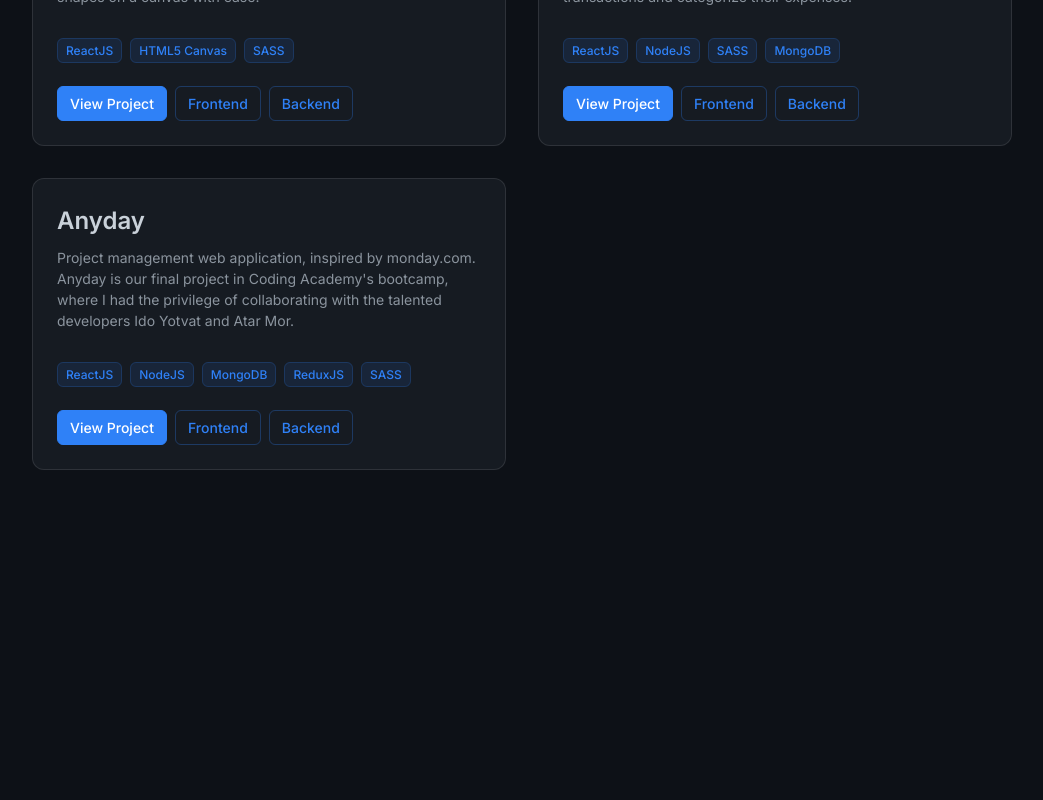
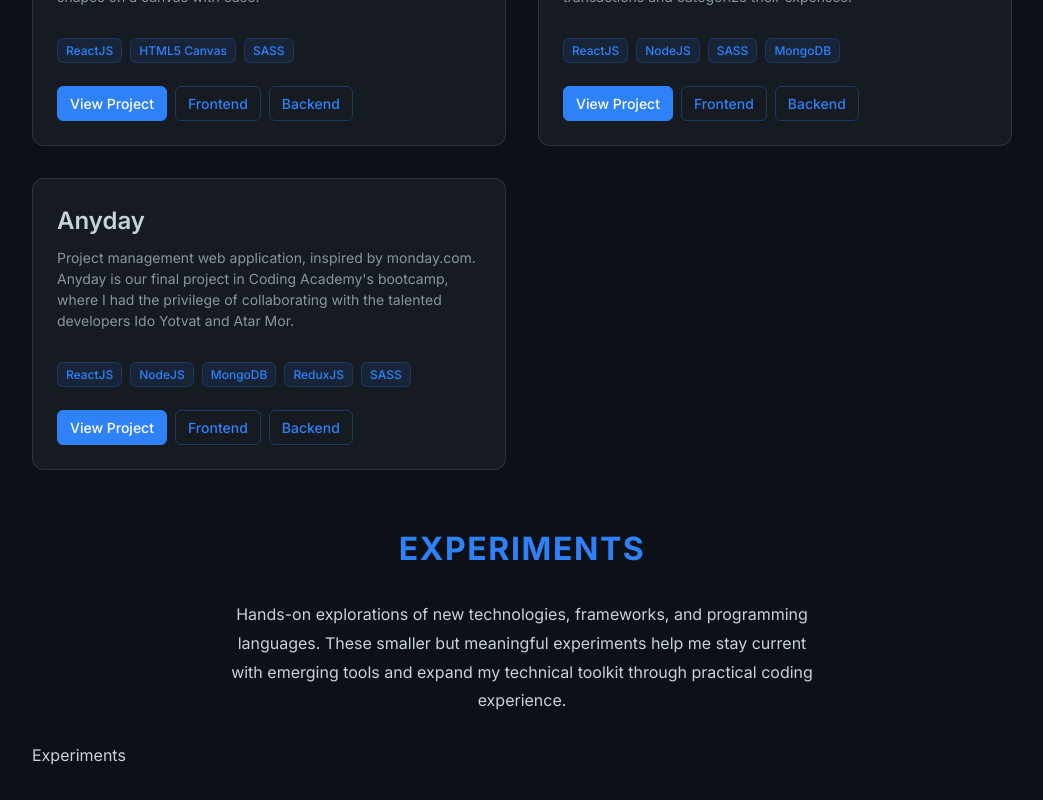
Before and after one commit to RonFelsenfeld/personal-website, a Next.js app: page / in a window 1280 px wide. Shown: the part 1220-2020 px from the top of the page, without its empty margins (118-1161 px from the left). Before the commit the page ends 1720 px from the top, so only its background shows below. Built offline with nearby package versions, Linux system fonts and the light colour scheme.

Commit message:
feat(experiments) - create simple experiments section

```diff
--- a/src/app/page.tsx
+++ b/src/app/page.tsx
@@ -1,11 +1,16 @@
 import { MainLayout } from '@/components/layouts'
-import { AboutMeSection, ProjectsSection } from '@/components/sections'
+import {
+  AboutMeSection,
+  ProjectsSection,
+  ExperimentsSection,
+} from '@/components/sections'
 
 const IndexPage = () => {
   return (
     <MainLayout>
       <AboutMeSection />
       <ProjectsSection />
+      <ExperimentsSection />
     </MainLayout>
   )
 }
--- a/src/components/layouts/SectionLayout/SectionLayout.tsx
+++ b/src/components/layouts/SectionLayout/SectionLayout.tsx
@@ -7,7 +7,7 @@ import styles from './SectionLayout.module.scss'
 interface SectionLayoutProps {
   children: React.ReactNode
   title: string
-  description: string
+  description?: string
   className?: string
 }
 
@@ -27,7 +27,9 @@ const SectionLayout = ({
           {title.toUpperCase()}
         </Heading>
 
-        <Text className={styles.description}>{description}</Text>
+        {description && (
+          <Text className={styles.description}>{description}</Text>
+        )}
       </header>
 
       {children}
--- /dev/null
+++ b/src/components/sections/experiments/ExperimentsSection/ExperimentsSection.module.scss
@@ -0,0 +1,5 @@
+@use '../../../../styles/mixins';
+
+.experimentsSection {
+  @include mixins.section;
+}
--- /dev/null
+++ b/src/components/sections/experiments/ExperimentsSection/ExperimentsSection.tsx
@@ -0,0 +1,21 @@
+import { SectionLayout } from '@/components/layouts'
+
+import { i18n } from '@/constants/texts'
+
+import styles from './ExperimentsSection.module.scss'
+
+const { experimentsSection: experimentsSectionI18n } = i18n
+
+const ExperimentsSection = () => {
+  return (
+    <SectionLayout
+      title={experimentsSectionI18n.title}
+      description={experimentsSectionI18n.description}
+      className={styles.experimentsSection}
+    >
+      <p>Experiments</p>
+    </SectionLayout>
+  )
+}
+
+export default ExperimentsSection
--- a/src/components/sections/index.ts
+++ b/src/components/sections/index.ts
@@ -1,2 +1,3 @@
 export { default as AboutMeSection } from './aboutMe/AboutMeSection/AboutMeSection'
 export { default as ProjectsSection } from './projects/ProjectsSection/ProjectsSection'
+export { default as ExperimentsSection } from './experiments/ExperimentsSection/ExperimentsSection'
--- a/src/constants/texts.ts
+++ b/src/constants/texts.ts
@@ -36,7 +36,14 @@ const projectsSection = {
   },
 }
 
+const experimentsSection = {
+  title: 'Experiments',
+  description:
+    'Hands-on explorations of new technologies, frameworks, and programming languages. These smaller but meaningful experiments help me stay current with emerging tools and expand my technical toolkit through practical coding experience.',
+}
+
 export const i18n = {
   aboutMeSection,
   projectsSection,
+  experimentsSection,
 }
```
